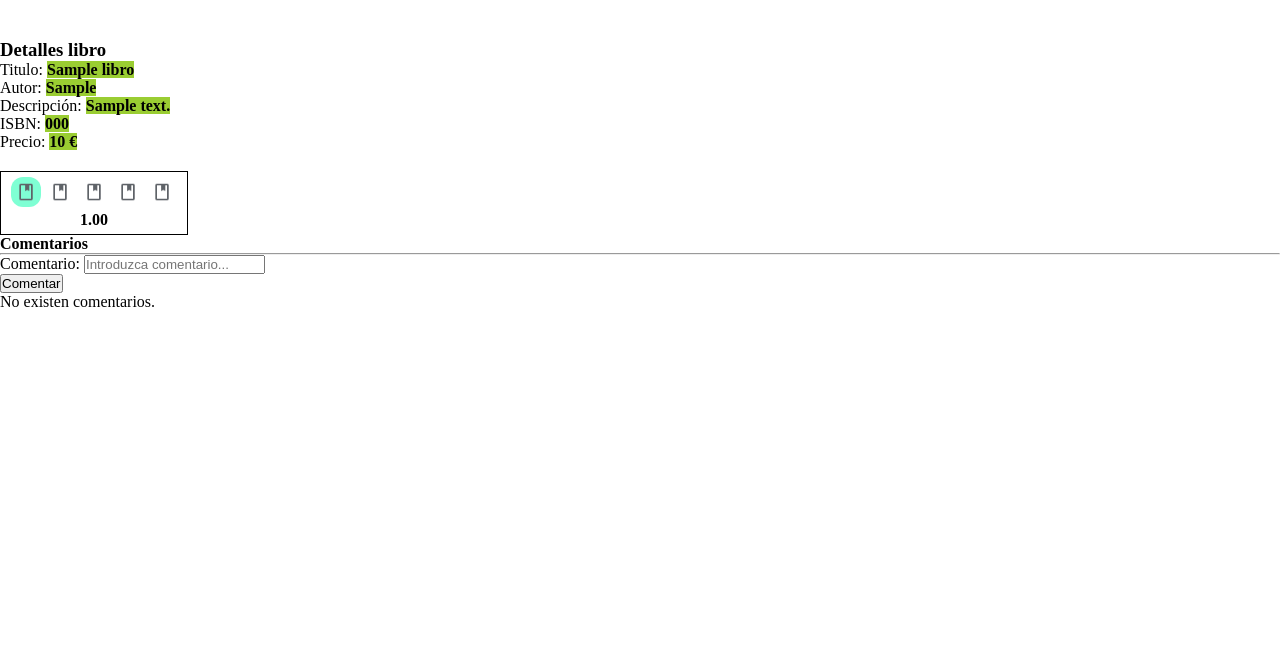
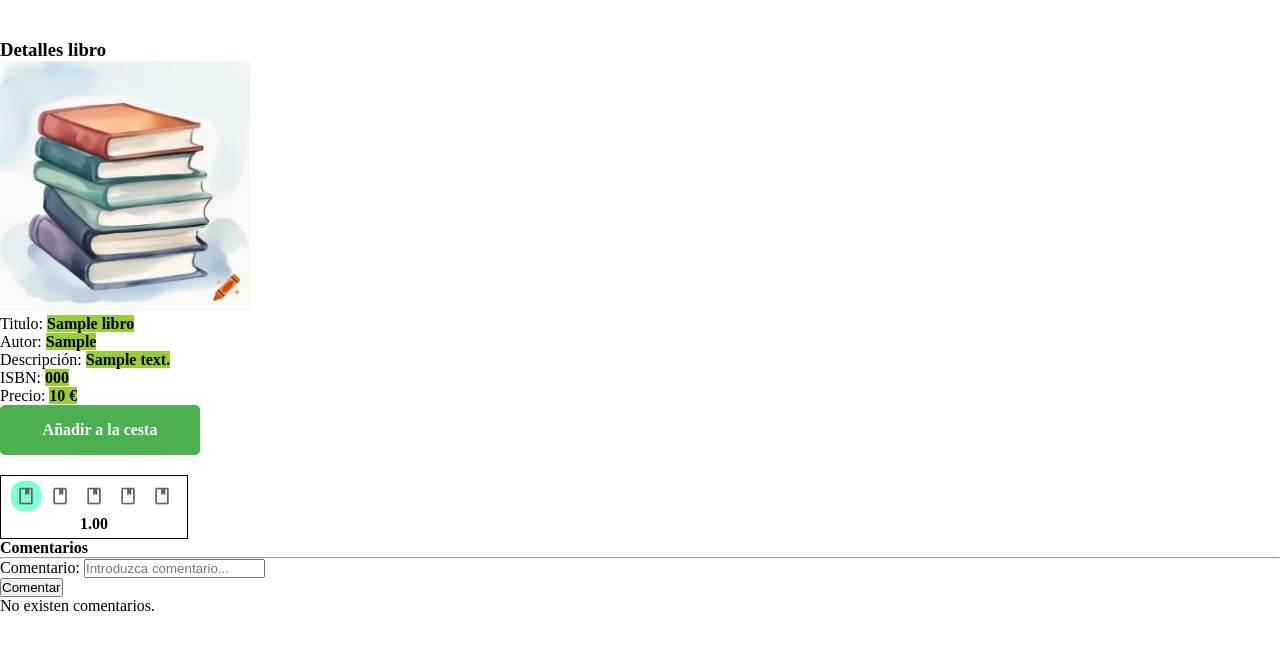
Before and after one commit to lucasDAW/proyectoFP, a Laravel app: page /libro/detalle/1 in a window 1280 px wide. Shown: the part 61-711 px from the top of the page. Run offline with Laravel 12, Linux system fonts and the light colour scheme; tables that the repository leaves empty hold one stand-in row (values such as "Sample post"); data that the repository does not hold is empty.

```diff
--- a/proyecto_fp/public/css/estilos.css
+++ b/proyecto_fp/public/css/estilos.css
@@ -164,13 +164,17 @@ main{
 .publicarLibro>div{
     margin:5px auto;
 }
-
+/*detalles libro*/
 .detalles_libro>div p span{
     font-weight: bolder;
     background: yellowgreen;
 
 
 
+}
+.detalles_libro .portada img{
+    width: 250px;
+    height: auto    ;
 }
 .calificaciones  img{
     width: 20px;
@@ -357,7 +361,7 @@ main{
     text-align: center;
     vertical-align: middel;
 }
-.libro .btn_carro{
+.btn_carro{
 
     background: #ffad13;
     color:#2c2c44;
@@ -370,11 +374,59 @@ main{
     font-weight: bolder;
 
 }
-.libro .btn_carro:hover{
+
+
+ .btn_carro:hover{
     background: yellow;
     cursor:pointer;
     outline:1px solid black;
     box-shadow:none;
+}
+
+/* Contenedor principal */
+.add-to-cart {
+    width: 200px; /* Ancho del div */
+    height: 50px; /* Alto del div */
+    background-color: #4CAF50; /* Color de fondo */
+    color: white; /* Color del texto */
+    display: flex; /* Usar flexbox para centrar contenido */
+    align-items: center; /* Centrado vertical */
+    justify-content: center; /* Centrado horizontal */
+    border-radius: 5px; /* Bordes redondeados */
+    position: relative; /* Necesario para posicionar elementos dentro */
+    overflow: hidden; /* Evitar desbordamiento */
+    cursor: pointer; /* Cambiar el cursor al pasar sobre el div */
+    transition: background-color 0.3s ease; /* Transición de color */
+}
+
+/* Estilo del texto inicial */
+.cart-text {
+    font-size: 16px;
+    font-weight: bold;
+    transition: opacity 0.3s ease; /* Transición de opacidad */
+}
+
+/* Estilo del icono del carrito */
+.cart-icon {
+    font-size: 24px; /* Tamaño del icono */
+    opacity: 0; /* Ocultar inicialmente */
+    transform: scale(0.5); /* Reducir tamaño inicial */
+    transition: opacity 0.3s ease, transform 0.3s ease; /* Transición del tamaño y opacidad */
+    position: absolute; /* Posicionarlo sobre el texto */
+}
+
+/* Efecto al pasar el ratón */
+.add-to-cart:hover {
+    background-color: #45a049; /* Cambiar el color de fondo */
+}
+
+.add-to-cart:hover .cart-text {
+    opacity: 0; /* Ocultar el texto */
+}
+
+.add-to-cart:hover .cart-icon {
+    opacity: 1; /* Mostrar el icono */
+    transform: scale(1); /* Agrandar el icono */
 }
 /* portada*/
 .libro img{
--- a/proyecto_fp/public/js/main.js
+++ b/proyecto_fp/public/js/main.js
@@ -42,6 +42,7 @@ etiqueta.addEventListener(
 
 let iconocorazon =  document.querySelector(".listadeseos");
 
+if (iconocorazon){
 
 iconocorazon.addEventListener("click",(event) => {
     agregarlistadeseos();
@@ -113,4 +114,33 @@ async function agregarlistadeseos() {
 
 }
 
+}
 // añadir libro a lista deseos
+
+//carrito
+
+let carrito = document.querySelectorAll('.carrito');
+
+carrito.forEach((e)=>{
+
+
+    e.addEventListener('click',function(event){
+        event.preventDefault();
+//        console.log(e);
+        enlace = e.querySelector('.add-to-cart');
+        enlace.innerHTML='';
+        icono = e.querySelector('svg');
+        console.log(icono);
+        enlace.classList.add('animacion')
+        icono.classList.add('mover_carro')
+        setTimeout(() => {
+
+            icono.classList.remove('mover_carro')
+            enlace.classList.remove("animacion");
+            enlace.innerHTML='add to cart';
+//            e.children[1].innerHTML='add to cart';
+        }, "1500");
+    });
+
+
+});
--- a/proyecto_fp/resources/views/layouts/base.blade.php
+++ b/proyecto_fp/resources/views/layouts/base.blade.php
@@ -13,6 +13,7 @@
 <link rel="stylesheet" href="https://fonts.googleapis.com/css2?family=Material+Symbols+Outlined:opsz,wght,FILL,GRAD@24,400,0,0&icon_names=delete_forever" />
 <link rel="stylesheet" href="https://fonts.googleapis.com/css2?family=Material+Symbols+Outlined:opsz,wght,FILL,GRAD@20..48,100..700,0..1,-50..200&icon_names=add_shopping_cart" />
 <link rel="stylesheet" href="https://fonts.googleapis.com/css2?family=Material+Symbols+Outlined:opsz,wght,FILL,GRAD@20..48,100..700,0..1,-50..200&icon_names=favorite" />
+<link rel="stylesheet" href="https://fonts.googleapis.com/css2?family=Material+Symbols+Outlined:opsz,wght,FILL,GRAD@20..48,100..700,0..1,-50..200&icon_names=add_shopping_cart" />
     </head>
     <body class="font-sans antialiased">
         <header>
--- a/proyecto_fp/resources/views/libro/detalle.blade.php
+++ b/proyecto_fp/resources/views/libro/detalle.blade.php
@@ -8,6 +8,13 @@
     @if (isset($libro))
         <h3>Detalles libro </h3>
         <div class="detalles_libro">
+            <div class="portada">
+                                 @if (isset($libro->portada))
+                                <img src="{{$libro->portada}}"/>
+                            @else
+                                <img src="{{asset("image/libro_not_found.png")}}"/>
+                            @endif
+                            </div>
             <div class="titulo">
                 <p>Titulo: <span>{{$libro->titulo}}</span></p>
             </div>
@@ -23,6 +30,15 @@
             <div class="precio">
                 <p>Precio: <span>{{$libro->precio}} €</span></p>
             </div>
+
+           <a href='{{route("addCarrito",['libro'=>$libro])}}' style='text-decoration: none;'>
+                            <div class="add-to-cart">
+                                    <span class="cart-text">Añadir a la cesta</span>
+                                    <div class="cart-icon">
+                                        🛒
+                                    </div>
+                            </div>
+                                </a>
         </div>
     @else
         <h6>No exite el libro.</h6>
--- a/proyecto_fp/routes/auth.php
+++ b/proyecto_fp/routes/auth.php
@@ -54,10 +54,10 @@ Route::middleware('auth')->group(function () {
 
     Route::put('password', [PasswordController::class, 'update'])->name('password.update');
 
-    Route::post('logout', [AuthenticatedSessionController::class, 'destroy'])
+    Route::match(['GET', 'POST'],'logout', [AuthenticatedSessionController::class, 'destroy'])
         ->name('logout');
-    Route::get('logout', [AuthenticatedSessionController::class, 'destroy'])
-        ->name('logout');
+//    Route::get('logout', [AuthenticatedSessionController::class, 'destroy'])
+//        ->name('logout.get');
     //editar datos de usuario
     Route::get('registro', [RegisteredUserController::class, 'create'])
         ->name('registro');
--- a/proyecto_fp/routes/web.php
+++ b/proyecto_fp/routes/web.php
@@ -25,9 +25,15 @@ Route::get('/page2',function () {
 //    LIBRO
 //READ
 Route::get('/libros',[LibroController::class,'index'])->name('todoslibros');
-Route::get('/libro/detalle/{libro}',[LibroController::class,'detalle'])->name('detallelibro');
-Route::get('/libro/busqueda',[LibroController::class,'busqueda'])->name('busquedalibro');
-Route::post('/libro/busqueda',[LibroController::class,'busquedaBBDD'])->name('busquedaBBDD');
+Route::prefix('libro')->group(function () {
+
+//    Route::get('/libro/detalle/{libro}',[LibroController::class,'detalle'])->name('detallelibro');
+//    Route::get('/libro/busqueda',[LibroController::class,'busqueda'])->name('busquedalibro');
+//    Route::post('/libro/busqueda',[LibroController::class,'busquedaBBDD'])->name('busquedaBBDD');
+    Route::get('/detalle/{libro}',[LibroController::class,'detalle'])->name('detallelibro');
+    Route::get('/busqueda',[LibroController::class,'busqueda'])->name('busquedalibro');
+    Route::post('/busqueda',[LibroController::class,'busquedaBBDD'])->name('busquedaBBDD');
+});
 ////CREATE
 //Route::get('/publicar',[LibroController::class,'crearVistaLibro'])->name('publicarLibro');
 //Route::post('/publicando',[LibroController::class,'publicarlibro'])->name('publicar');
```
Also changed, not shown: proyecto_fp/resources/views/libro/todoslibros.blade.php (+9 -4 lines).
